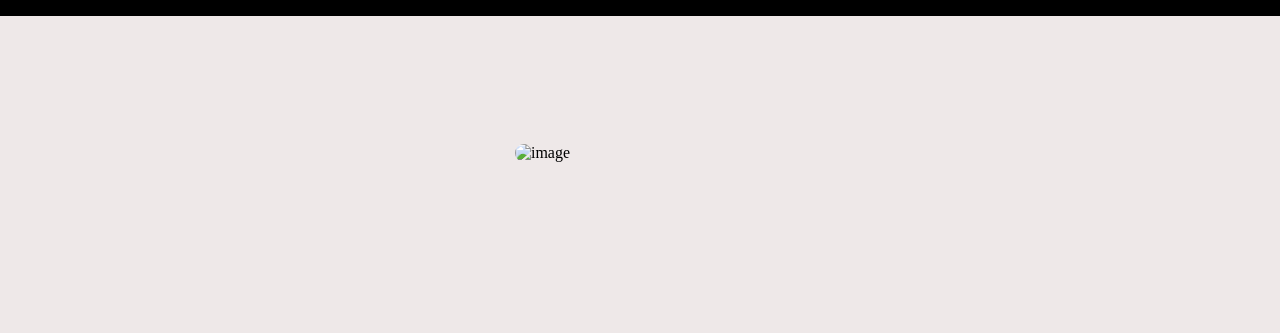
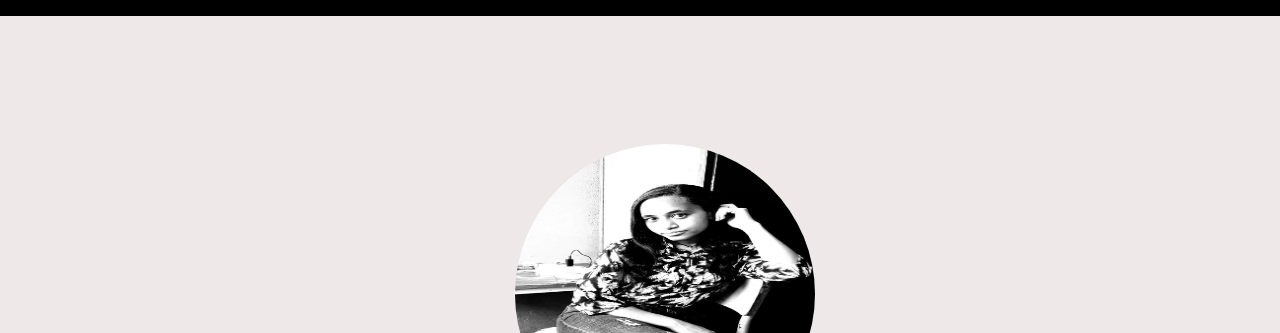
Before and after one commit to tigistzelalem/UGR-1852-12, a plain HTML site: page index.html in a window 1280 px wide. Shown: the part 84-417 px from the top of the page. Drawn offline with Linux system fonts and the light colour scheme; the site is published under a folder, as on GitHub Pages, so addresses that start at the root find nothing.

Commit message:
Update index.html

```diff
--- a/index.html
+++ b/index.html
@@ -38,7 +38,7 @@
     </div>
 
 </div>
-<div class="image"><img src="/pictures/me.png" alt="image"></div>
+<div class="image"><img src="pictures/me.png" alt="image"></div>
 <div class="social">
      <a href=""><img src="pictures/fb.png" alt="image"></a> <br>
     <a href=""><img src="pictures/tiwt.png" alt="image"> </a> <br>
```
